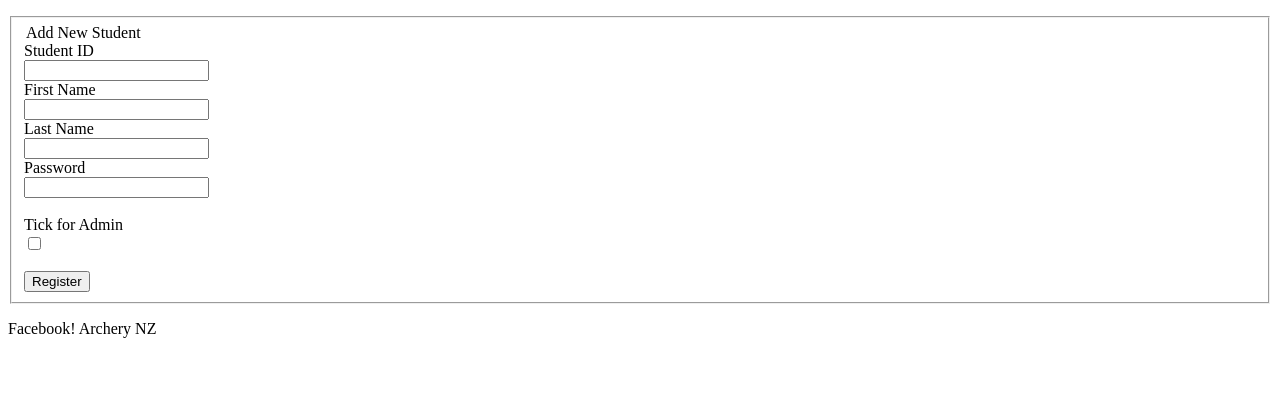
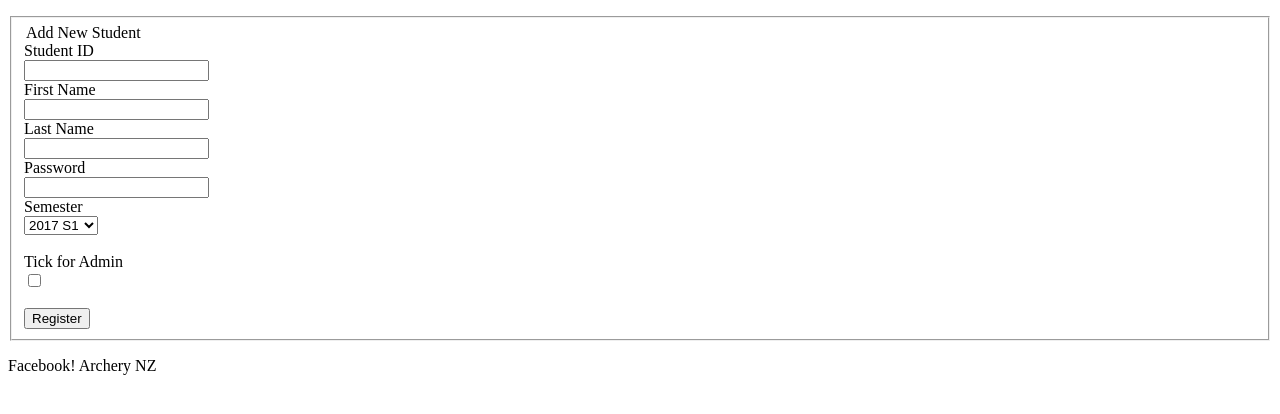
Before and after one commit to steveclifton/Massey-Marking-Webapp, a PHP site: template Views/adduser.view.php in a window 1280 px wide. Shown: the part 28-442 px from the top of the page. Run offline with PHP 8.4, Linux system fonts and the light colour scheme; the template is opened without the code that fills it, so the values that code supplies are empty.

Commit message:
Add semesters drop down

```diff
--- a/Views/adduser.view.php
+++ b/Views/adduser.view.php
@@ -30,6 +30,20 @@
                 <input type="text" id="password" name="password" placeholder="" class="input-xlarge" required>
             </div>
         </div>
+        <div class="control-group">
+            <!-- Semester-->
+            <label class="control-label" for="password">Semester</label>
+            <div class="controls">
+                <select name="semester">
+                    <option value="17-01">2017 S1</option>
+                    <option value="17-02">2017 S2</option>
+                    <option value="17-03">2017 SS</option>
+                    <option value="18-01">2018 S1</option>
+                    <option value="18-02">2018 S2</option>
+                    <option value="18-03">2018 SS</option>
+                </select>
+            </div>
+        </div>
         <br>
         <div class="control-group">
             <label class="control-label"  for="username">Tick for Admin</label>
```
